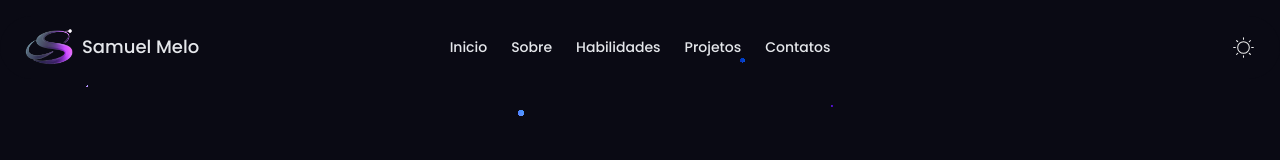
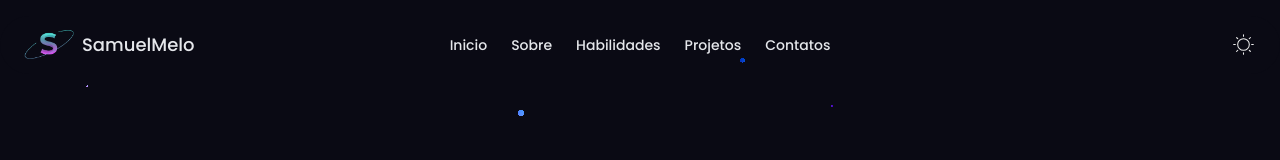
Before and after one commit to SamuelMelo08/portfolio, a Next.js app: page / in a window 1280 px wide. Shown: the top 160 px of the page. Built offline with nearby package versions, Linux system fonts and the light colour scheme.

Commit message:
style: adjustments to the logo style and colors

```diff
--- a/src/components/ui/resizable-navbar.tsx
+++ b/src/components/ui/resizable-navbar.tsx
@@ -237,12 +237,12 @@ export const NavbarLogo = () => {
       className="relative z-20 mr-4 flex items-center space-x-2 px-2 py-1 text-sm font-normal text-black"
     >
       <img
-        src="/Samuel Melo.png"
+        src="/Logo-Samuel.png"
         alt="logo"
         width={50}
         height={30}
       />
-      <span className="font-medium text-[18px] text-text">Samuel Melo</span>
+      <span className="font-medium text-[18px] text-text">SamuelMelo</span>
     </a>
   );
 };
```
Also changed, not shown: public/Logo-Samuel.png (added), 1 other file (tests, documents, lock files or other folders).
